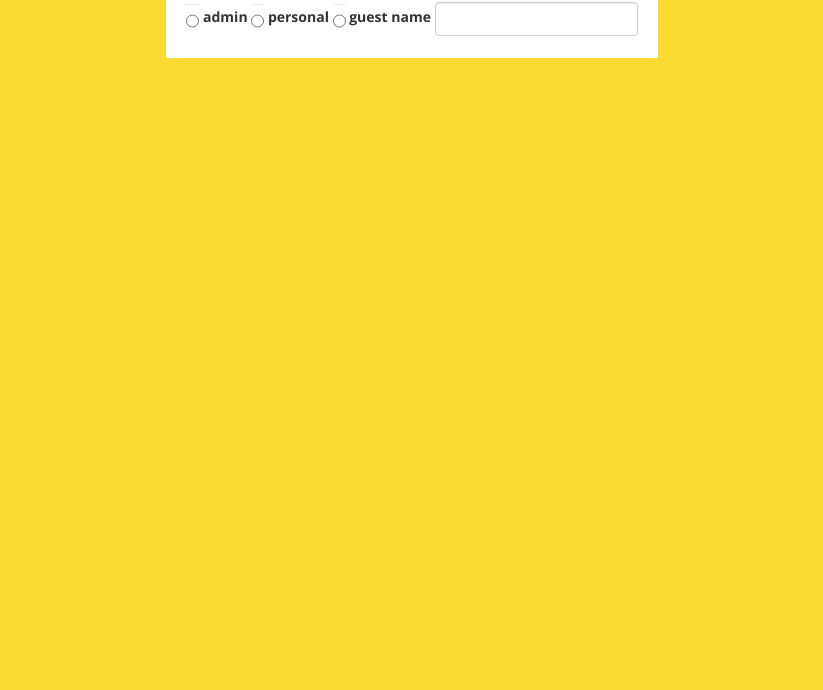
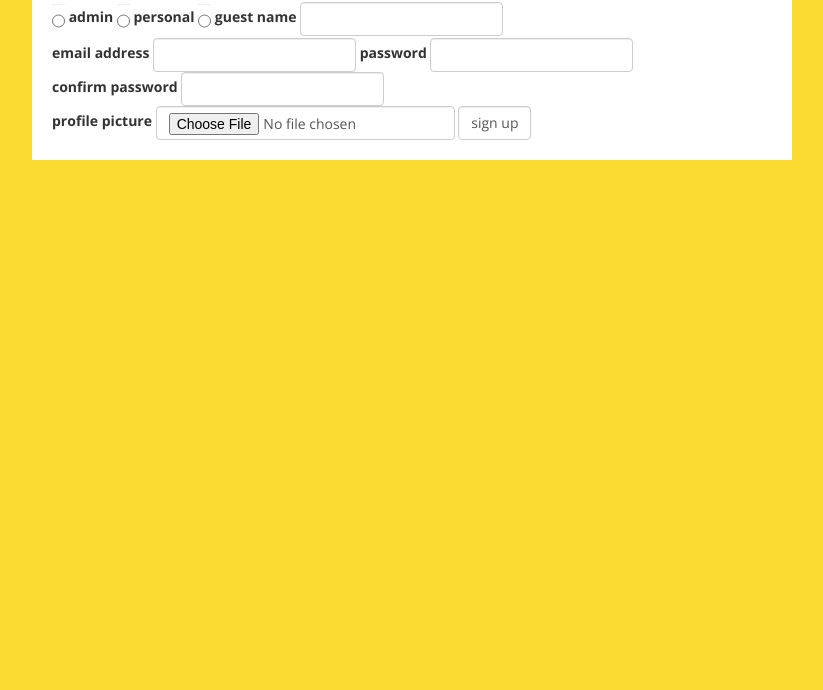
Before and after one commit to jennbowers/2.2-Assessment-profile-setup, a plain HTML site: page index.html in a window 1280 px wide. Shown: the part 110-800 px from the top of the page, without its empty margins (228-1051 px from the left). Drawn offline with nearby package versions, Linux system fonts and the light colour scheme.

Commit message:
added all html elements

```diff
--- a/index.html
+++ b/index.html
@@ -27,7 +27,25 @@
           <label for="name">name</label>
           <input type="text" id="name" name="name" class="form-control">
         </div>
-
+        <div class="form-group">
+          <label for="email">email address</label>
+          <input type="email" id="email" name="email" class="form-control">
+        </div>
+        <div class="form-group">
+          <label for="password">password</label>
+          <input type="password" id="password" name="password" class="form-control">
+        </div>
+        <div class="form-group">
+          <label for="password-confirm">confirm password</label>
+          <input type="password" id="password-confirm" name="password-confirm" class="form-control">
+        </div>
+        <div class="form-group">
+          <label for="picture">profile picture</label>
+          <input type="file" id="picture" name="picture" class="form-control">
+        </div>
+        <div class="form-group">
+          <button type="submit" class="form-control" name="submit">sign up</button>
+        </div>
       </form>
     </section>
   </div>
```
